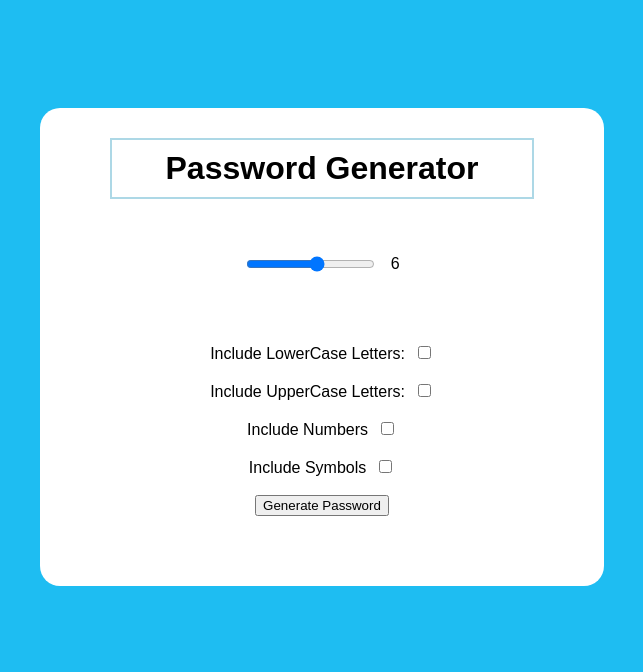
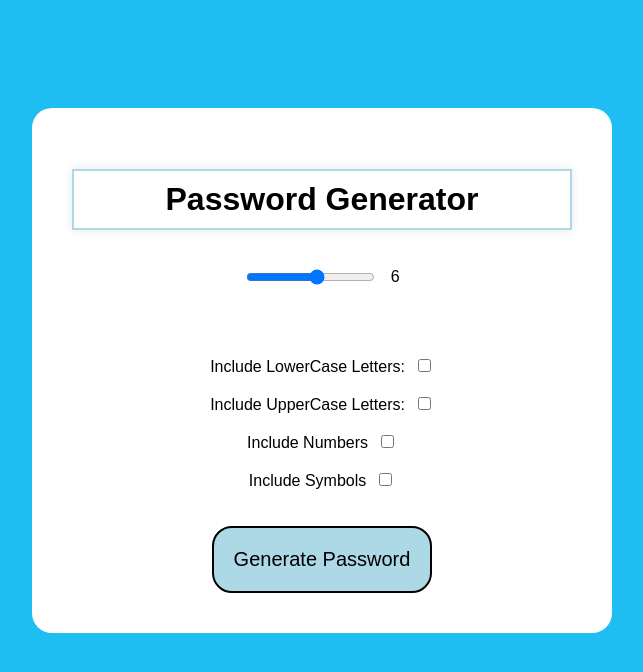
Before and after one commit to techwithkamalraj/Password_Generator-, a plain HTML site: page index.html in a window 1280 px wide. Shown: the whole page, without its empty margins (318-961 px from the left). Drawn offline with Linux system fonts and the light colour scheme.

Commit message:
"changes"

```diff
--- a/index.css
+++ b/index.css
@@ -1,56 +1,79 @@
 body {
     font-family: sans-serif;
-    display: flex;
-    flex-direction: column;
-    justify-content: center;
-    align-items: center;
     background-color: rgb(30, 189, 242);
     display: flex;
     align-items: center;
     justify-content: center;
 }
-#section{
+
+#section {
     margin-top: 100px;
     background-color: white;
-    padding: 80px;
+    padding: 40px;
     border-radius: 20px;
+    max-width: 500px; /* Limit maximum width */
+    width: 90%; /* Set width to a percentage for responsiveness */
 }
-#password{
-    position: relative;
-    bottom:  40px;
+
+#password {
     padding: 10px;
     border: 2px solid lightblue;
-    box-shadow: black;
+    box-shadow: 0 0 10px rgba(0, 0, 0, 0.1); /* Add box shadow with opacity */
 }
-#inline{
+
+#inline {
     display: flex;
     justify-content: center;
 }
-#password {
-    width: 400px; /* Set a fixed width for the password element */
-    margin: 0 0; /* Center the password element horizontally */
+
+.characters {
+    display: flex;
+    flex-wrap: wrap; /* Allow flex items to wrap to the next line */
+    justify-content: center;
+    gap: 10px; /* Add gap between characters */
 }
 
-#section {
-    padding: 70px; /* Add padding to the section */
-    text-align: center; /* Center align the content */
+#b {
+    text-align: center;
+    height: 40px;
+    width: 80px; /* Increase width for better touchability */
+    border: 2px solid blue;
+    padding: 10px;
+    cursor: pointer; /* Add cursor pointer for better interaction */
 }
 
-.characters{
-    display: flex;
-    flex-direction: row;
-    justify-content: space-evenly;
-    align-items: center;
+#b p {
+    margin: 0; /* Remove default margin of paragraphs */
 }
-#b{
-    text-align: center;
-    align-items: center;
-    height: 40px;
-    width: 50px;
-    border: 2px solid blue;
-    padding: 10px;
-}
-#b:hover{
+
+#b:hover {
     background-color: black;
     color: wheat;
 }
+.container {
+    display: flex;
+    flex-direction: column;
+    align-items: center;
+    justify-content: center;
+    text-align: center;
+}
+#btn{
+    padding: 20px;
+    border: 2px solid black;
+    border-radius: 20px;
+    background-color: lightblue;
+    font-size: 20px;
+    color: black;
+}
+
+/* Media query for responsiveness */
+@media only screen and (max-width: 600px) {
+    #section {
+        padding: 20px; /* Reduce padding on smaller screens */
+    }
+
+    #b {
+        width: 60px; /* Adjust width for smaller screens */
+        padding: 5px; /* Adjust padding for smaller screens */
+    }
+}
--- a/index.html
+++ b/index.html
@@ -28,19 +28,31 @@
 
 
         <br><br>
+        <div class="container">
+            <div id="box">
                 <label for="lowercase">Include LowerCase Letters:</label>&nbsp;
                 <input title="checkbox" type="checkbox" name="" id="lower">
-        <br><br>
+            </div><br>
+            <div id="box">
                 <label for="uppercase">Include UpperCase Letters:</label>&nbsp;
                 <input title="checkbox" type="checkbox" name="" id="upper">
-        <br><br>
+            </div><br>
+            <div id="box">
                 <label for="Number">Include Numbers</label>&nbsp;
                 <input title="checkbox" type="checkbox" name="" id="Number">
-        <br><br>
+            </div><br>
+            <div id="box">
                 <label for="Symbol">Include Symbols</label>&nbsp;
                 <input title="checkbox" type="checkbox" name="" id="symbol">
+            </div>
+
+
             <br><br>
             <button type="button" id="btn">Generate Password</button>
+
+        </div>
+
+
     </div>
     <br><br>
     <script src="index.js"></script>
```
Lines whose indentation alone changed are shown as unchanged.
